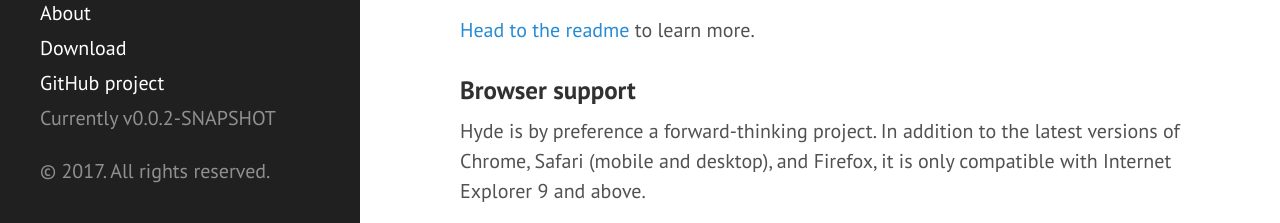
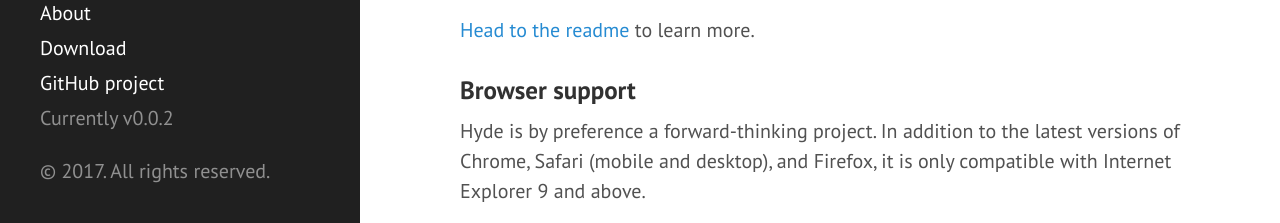
Before and after one commit to mschilling/mschilling.github.io, a Jekyll site: the page built from index.html, in a window 1280 px wide and 900 px high, scrolled down 524 px. Shown: the part 674-897 px from the top of the window. Built offline with Jekyll 4.4.1, drawn with Linux system fonts in a browser that asks for light colours; Markdown is read by kramdown in place of the engine named in the settings; the list of posts is cut into pages by our own code.

Commit message:
Bump version

```diff
--- a/_config.yml
+++ b/_config.yml
@@ -21,7 +21,7 @@ author:
 paginate:         5
 
 # Custom vars
-version:          0.0.2-SNAPSHOT
+version:          0.0.2
 
 github:
   repo:           https://github.com/mschilling/mschilling.github.io
```
